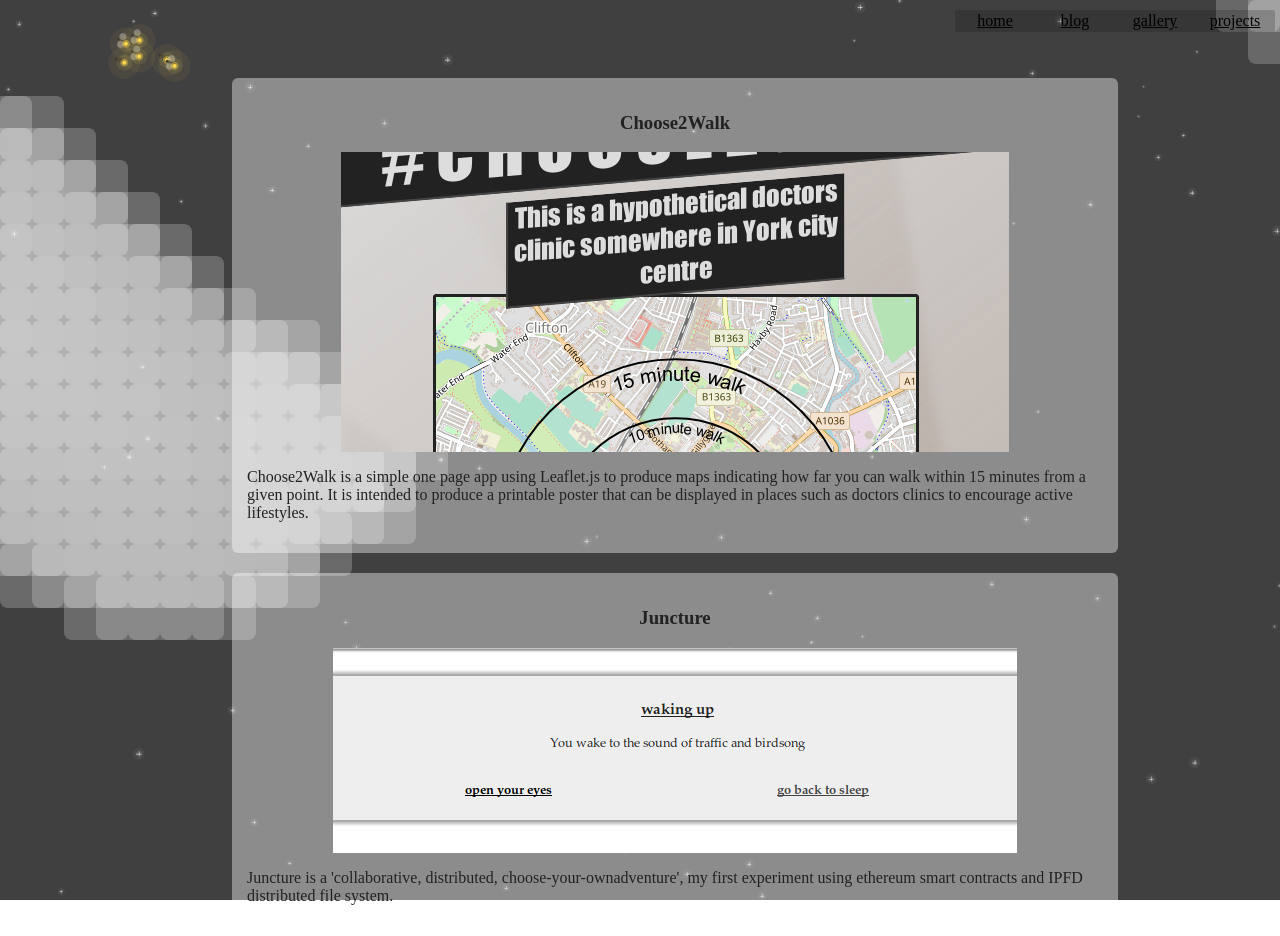
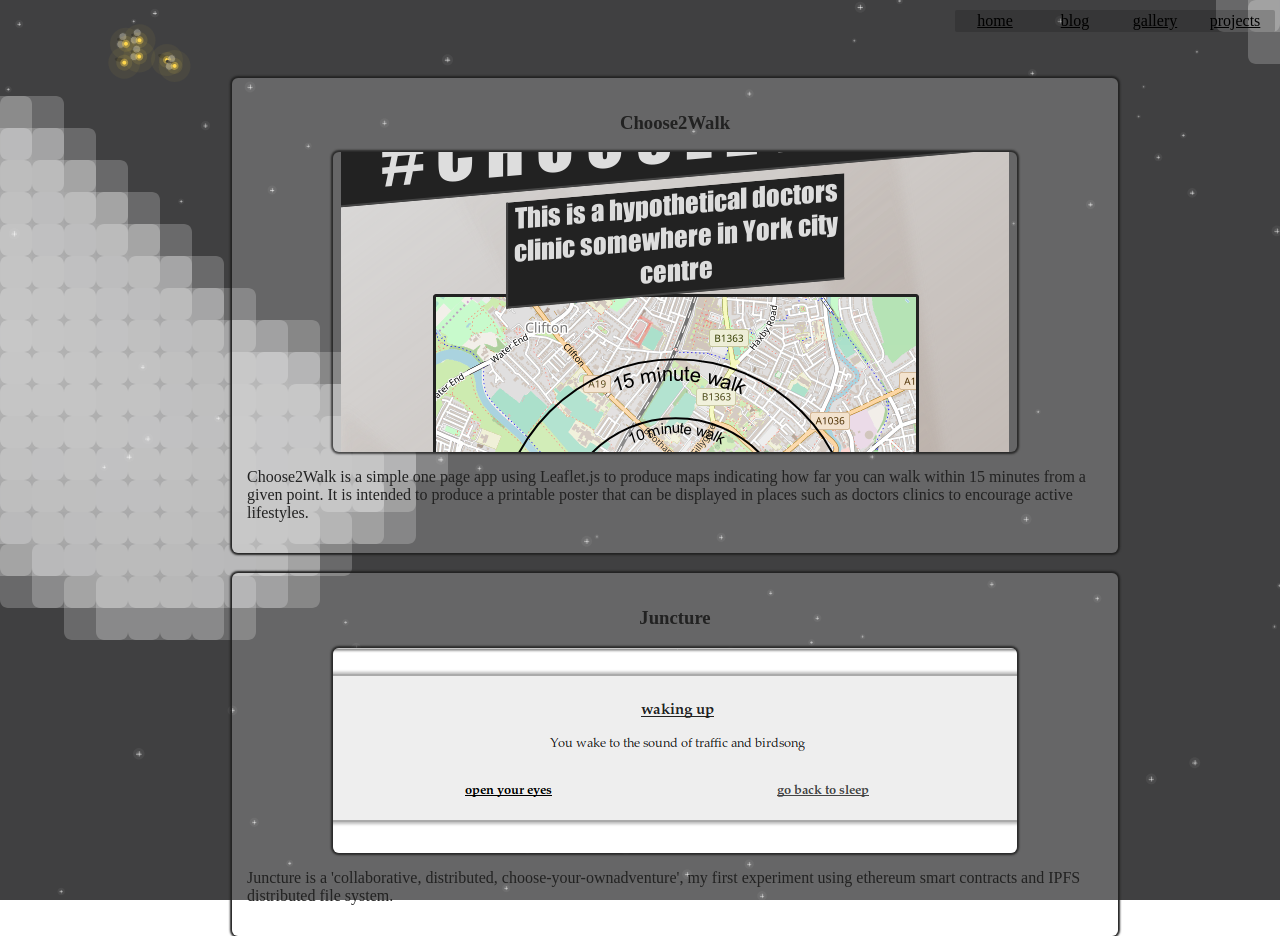
Before and after one commit to eugolana/homepage, a Jekyll site: the page built from projects.md, in a window 1280 px wide. Built offline with Jekyll 4.4.1, drawn with Linux system fonts in a browser that asks for light colours.

Commit message:
added glow to project bo and synchronised colors

```diff
--- a/_layouts/scenic.html
+++ b/_layouts/scenic.html
@@ -34,6 +34,6 @@
       {% include noscript.html %}
       {{ content }}
 		</div>
-		<div id="githubLink"> <a href="https://github.com/eugolana/scenic">source code</a></div>
+		<div id="githubLink"> <a href="https://github.com/eugolana/homepage">source code</a></div>
 	</body>
 </html>
--- a/assets/css/scenic.css
+++ b/assets/css/scenic.css
@@ -281,14 +281,16 @@
 	margin-left: auto;
 	margin-right: auto;
 	padding: 15px;
-	background-color: rgba(255,255,255,0.4);
+	background-color: rgba(255,255,255,0.2);
 	margin-top: 20px;
 	border-radius: 6px;
-	transition: background-color 2s;
+	transition: box-shadow 2s, background-color 2s;
+	box-shadow: 0 0 2px 2px #222;
 }
 
 .projectItem:hover {
-	background-color: rgba(255, 192, 128, 0.7);
+	background-color: rgba(255, 204, 34, 0.5);
+	box-shadow: 0 0 6px 6px rgba(255,204,34, 0.3);
 }
 
 
@@ -299,4 +301,6 @@
 	object-fit: none;
 	margin-left: auto;
 	margin-right: auto;
+	border-radius: 6px;
+	box-shadow: 0 0 2px 2px rgba(16, 16, 16, 0.7);
 }
```
Also changed, not shown: _projects/juncture.md (+1 -1 lines).
